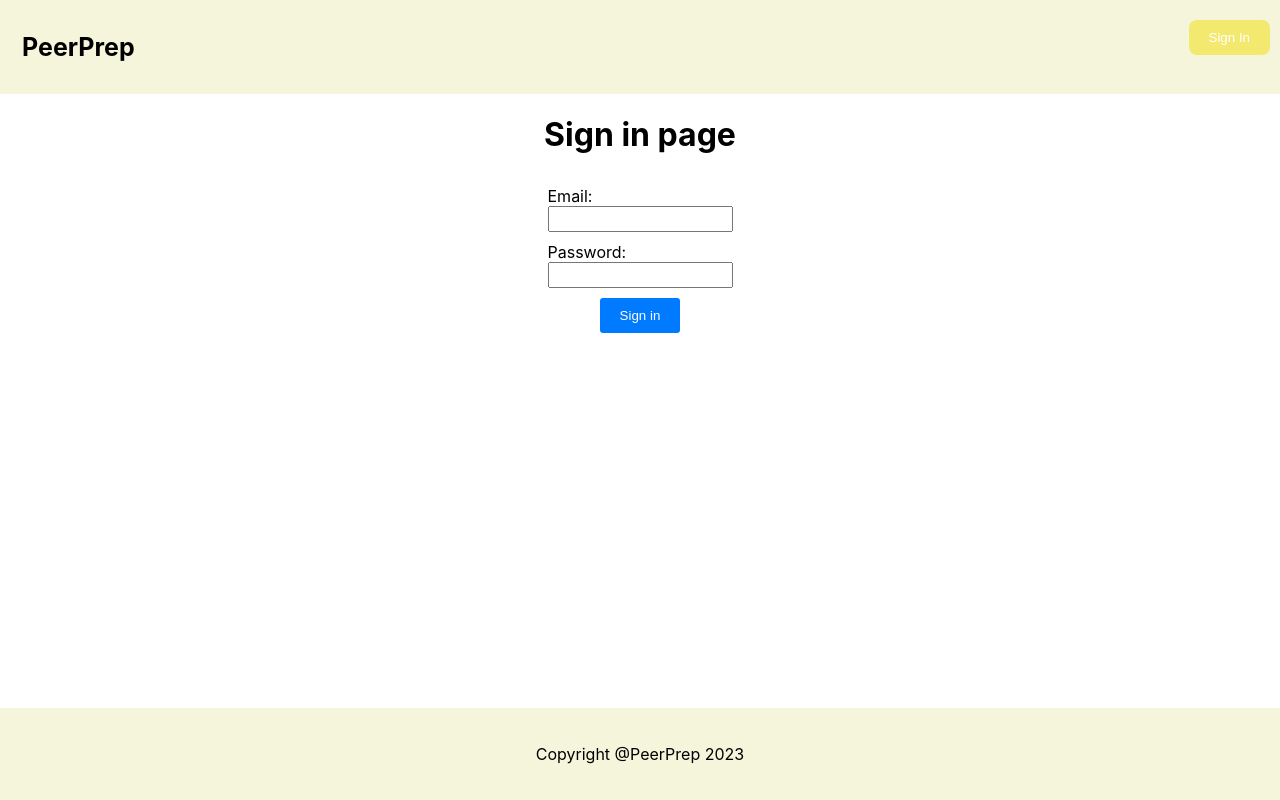
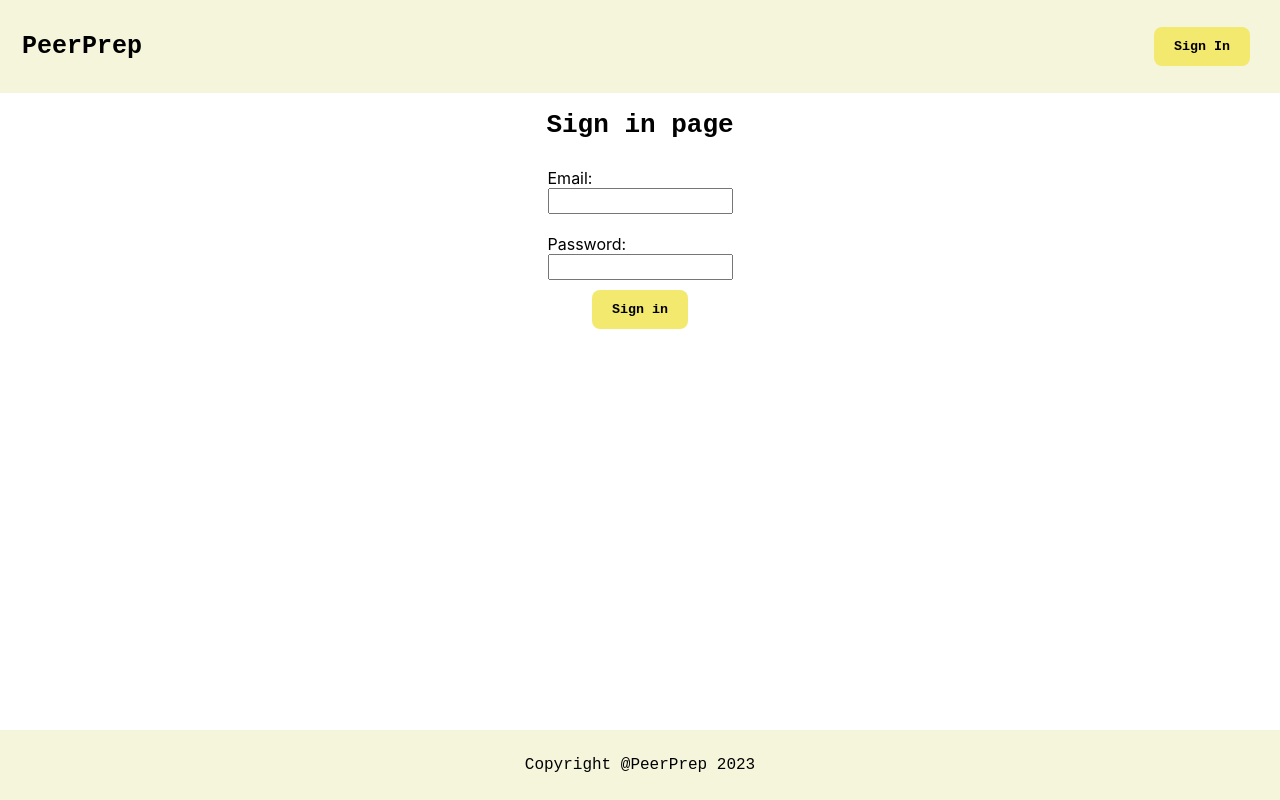
Before and after one commit to imrajsinghsandhu/cs3219, a React (Create React App) app in the folder frontend/assignment-one/: page /sign-in in a window 1280 px wide. Built offline with nearby package versions, Linux system fonts and the light colour scheme.

Commit message:
Add in dependencies, route, & user profile screen
1. Install feather icon pack
2. Add user-profile route
3. Some styling

```diff
--- a/frontend/assignment-one/package.json
+++ b/frontend/assignment-one/package.json
@@ -6,6 +6,7 @@
     "@testing-library/jest-dom": "^5.17.0",
     "@testing-library/react": "^13.4.0",
     "@testing-library/user-event": "^13.5.0",
+    "feather-icons-react": "^0.6.2",
     "react": "^18.2.0",
     "react-dom": "^18.2.0",
     "react-router-dom": "^6.15.0",
--- a/frontend/assignment-one/src/App.js
+++ b/frontend/assignment-one/src/App.js
@@ -5,6 +5,7 @@ import SignInScreen from './screens/SignInScreen/SignInScreen';
 import { useState } from 'react';
 import Header from './components/Header/Header';
 import Footer from './components/Footer/Footer';
+import UserProfileScreen from './screens/UserProfileScreen/UserProfileScreen';
 
 const dummyData = [
     {
@@ -243,6 +244,7 @@ function App() {
           <Routes>
             <Route path="/questions" element={<Questions data={dummyData} isLoggedIn={isLoggedIn} />} />
             <Route path="/sign-in" Component={SignInScreen} />
+            <Route path="/user-profile" Component={UserProfileScreen} />
           </Routes>
         </main>
         <Footer />
--- a/frontend/assignment-one/src/components/AddQuestionModal/AddQuestionModal.jsx
+++ b/frontend/assignment-one/src/components/AddQuestionModal/AddQuestionModal.jsx
@@ -1,4 +1,4 @@
-import React, {useState, useEffect} from "react";
+import React, {useState} from "react";
 import "./AddQuestionModal.css";
 
 const AddQuestionModel = ({onClose, onAddQuestion}) => {
--- a/frontend/assignment-one/src/components/Footer/Footer.css
+++ b/frontend/assignment-one/src/components/Footer/Footer.css
@@ -1,6 +1,11 @@
 .footer {
-    padding: 20px;
+    padding: 10px;
     text-align: center;
     background-color: beige;
     margin-top: auto;
 }
+
+.footer p {
+    font-family: monospace;
+    font-size: large;
+}
--- a/frontend/assignment-one/src/components/Header/Header.css
+++ b/frontend/assignment-one/src/components/Header/Header.css
@@ -2,6 +2,10 @@
     overflow: hidden;
     background-color: beige;
     padding: 20px 10px;
+    display: flex;
+    flex-direction: row;
+    align-items: center;
+    justify-content: space-between;
 }
 
 /* Style the header links */
@@ -18,6 +22,7 @@
 .header a.logo {
     font-size: 25px;
     font-weight: bold;
+    font-family: monospace;
 }
 
 .header a:hover {
@@ -27,9 +32,49 @@
 
 .header-right {
     float: right;
+    padding-right: 20px;
+}
+
+.header-right-components {
+    display: flex;
+    flex-direction: row;
+    align-items: center;
 }
 
 .sign-in-out-button {
     background-color: rgb(244, 233, 111);
     border-radius: 8px;
+    color: black;
+    font-weight: 700;
+    font-family: monospace;
+    padding:12px 20px;
+    transition: color;
 }
+
+.sign-in-out-button:hover {
+    background-color: rgb(249, 203, 37);
+    border-radius: 8px;
+    color: black;
+    font-weight: 700;
+    font-family: monospace;
+}
+
+.profile-button {
+    color: rgb(247, 148, 0);
+    margin-right: 10px;
+    transition: color 0.1s;
+    padding: 8px;
+    background-color: rgb(255, 213, 220);
+    border-radius: 8px;
+    display: flex;
+    flex-direction: row;
+    justify-content: center;
+    align-items: center;
+}
+
+.profile-button:hover {
+    color: rgb(158, 95, 1);
+    margin-right: 10px;
+    background-color: lightpink;
+    border-radius: 8px;
+}
--- a/frontend/assignment-one/src/components/Header/Header.jsx
+++ b/frontend/assignment-one/src/components/Header/Header.jsx
@@ -1,18 +1,40 @@
-import React from "react";
+import React, {useState} from "react";
+import FeatherIcon from "feather-icons-react";
+import { useNavigate } from "react-router-dom";
 import "./Header.css";
 
 const Header = (props) => {
+    const navigate = useNavigate();
 
-    const isLoggedIn = props.isLoggedIn;
+    const [isSignedIn, setSignedIn] = useState(false);
+
+    const handleUserSignIn = () => {
+        navigate('/sign-in');
+        setSignedIn(true);
+    }
+    const handleUserSignOut = () => {
+        setSignedIn(false);
+    }
+
+    const handleUserIconClick = () => {
+        navigate('/user-profile');
+    }
 
     const renderHeader = () => {
        return <div className="header">
             <a href="#default" className="logo">PeerPrep</a>
             <div className="header-right">
                 {
-                    isLoggedIn
-                    ? <button className="sign-in-out-button" onClick={props.handleUserSignOut}>Sign Out</button>
-                    : <button className="sign-in-out-button" onClick={props.handleUserSignIn}>Sign In</button>
+                    isSignedIn
+                    ? (
+                        <div className="header-right-components">
+                            <button className="profile-button" onClick={handleUserIconClick} >
+                                <FeatherIcon icon="user"/>
+                            </button>
+                            <button className="sign-in-out-button" onClick={handleUserSignOut}>Sign Out</button>
+                        </div>
+                    )
+                    : <button className="sign-in-out-button" onClick={handleUserSignIn}>Sign In</button>
                 }
             </div>
         </div>
--- a/frontend/assignment-one/src/screens/SignInScreen/SignInScreen.css
+++ b/frontend/assignment-one/src/screens/SignInScreen/SignInScreen.css
@@ -3,6 +3,10 @@
     flex-direction: column;
     align-items: center;
     flex-grow: 1;
+}
+
+.sign-in-components h1 {
+    font-family: monospace;
 }
 
 .input-boxes-sign-in {
@@ -19,8 +23,5 @@
 .input-boxes-sign-in input {
     min-height: 20px;
     min-width: 100px;
+    margin-bottom: 10px;
 }
-
-.sign-in-button {
-    margin-top: 10px;
-}
--- a/frontend/assignment-one/src/screens/SignInScreen/SignInScreen.jsx
+++ b/frontend/assignment-one/src/screens/SignInScreen/SignInScreen.jsx
@@ -55,7 +55,7 @@ const SignInScreen = () => {
                             value={formData.password}
                             onChange={handleChange}
                         />
-                        <button className="sign-in-button" onClick={handleSignIn}>Sign in</button>
+                        <button className="sign-in-out-button" onClick={handleSignIn}>Sign in</button>
                     </div>
                 </form>
             </div>
--- /dev/null
+++ b/frontend/assignment-one/src/screens/UserProfileScreen/UserProfileScreen.jsx
@@ -0,0 +1,22 @@
+import React from "react";
+
+/**
+ * User profile screen will have
+ * 1. Activity graph, like on github
+ * 2. Questions completed
+ */
+const UserProfileScreen = () => {
+
+    const renderUserProfileScreen = () => {
+
+        return <div>
+
+        </div>
+    }
+
+    return <div>
+        {renderUserProfileScreen()}
+    </div>
+}
+
+export default UserProfileScreen;
```
Also changed, not shown: frontend/assignment-one/src/screens/UserProfileScreen/UserProfileScreen.css (added), 1 other file (tests, documents, lock files or other folders).
